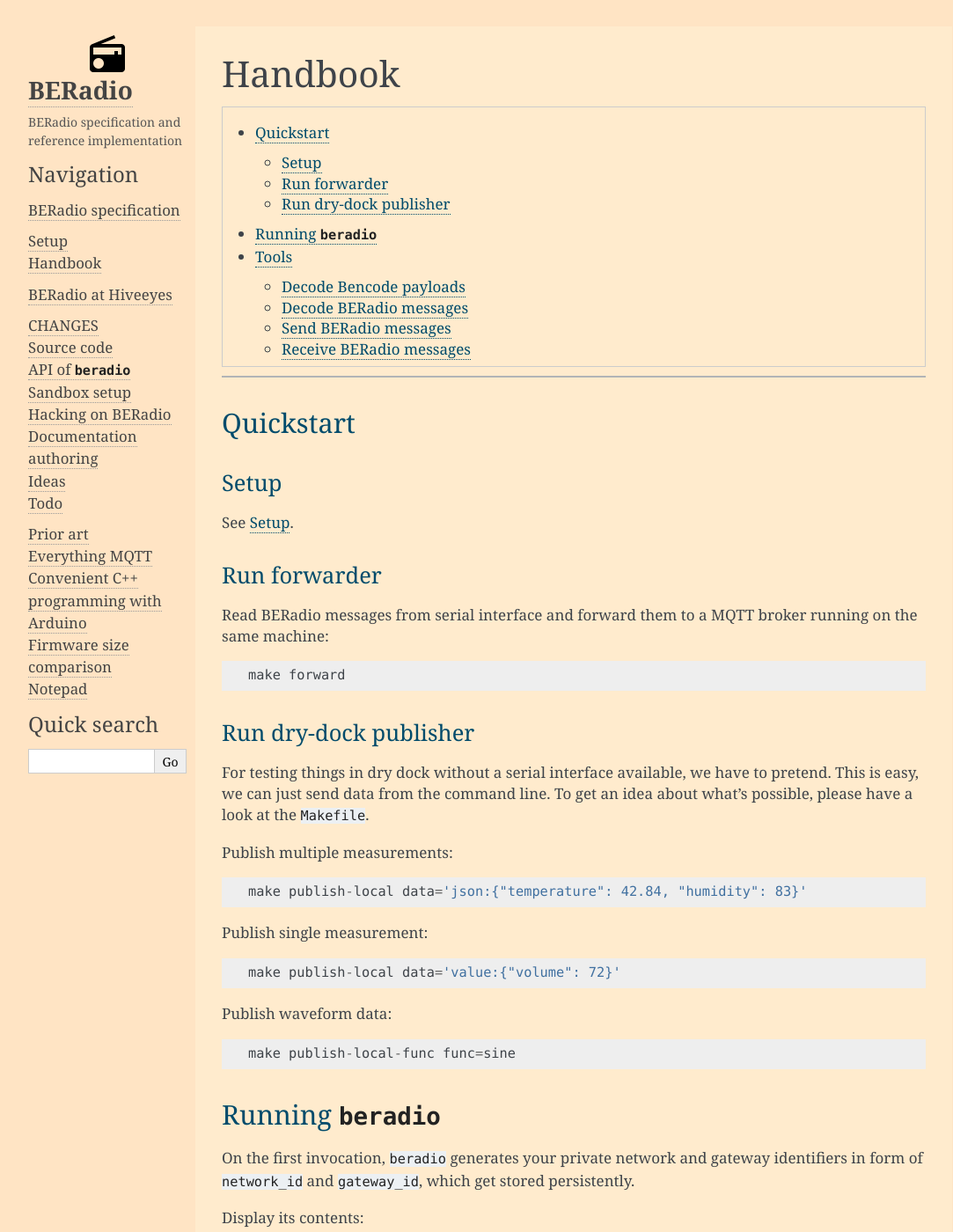
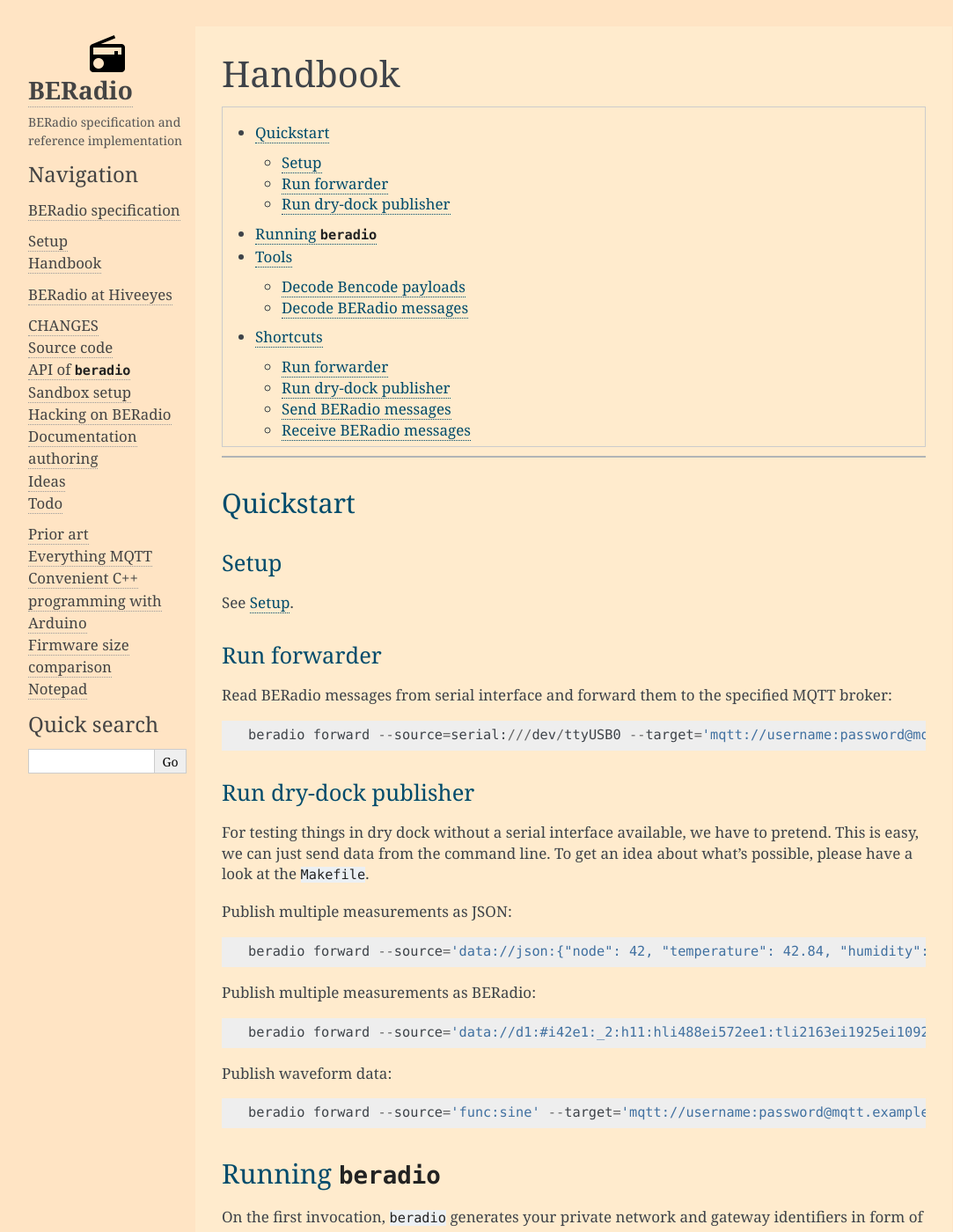
Before and after one commit to hiveeyes/beradio, a Sphinx documentation site: the page built from doc/source/handbook.rst, in a window 1280 px wide and 1400 px high. Shown: the whole window at 88% size, without its empty margins (42-1125 px from the left). Built offline with Sphinx 7.4.7, drawn with Linux system fonts in a browser that asks for light colours; pages that are not in the unit, such as notebooks, are missing from menus; some of the changed text lies outside the part shown.

Commit message:
Enable specifying MQTT authentication credentials from the command line

```diff
--- a/CHANGES.rst
+++ b/CHANGES.rst
@@ -6,6 +6,7 @@ CHANGES
 in progress
 ===========
 - Update MQTT topic suffix ``message-json`` to ``data.json``
+- Enable specifying MQTT authentication credentials from the command line
 
 
 2017-04-02 0.8.1
--- a/doc/source/handbook.rst
+++ b/doc/source/handbook.rst
@@ -21,13 +21,12 @@ Setup
 -----
 See :ref:`beradio-setup`.
 
-
 Run forwarder
 -------------
 
-Read BERadio messages from serial interface and forward them to a MQTT broker running on the same machine::
+Read BERadio messages from serial interface and forward them to the specified MQTT broker::
 
-    make forward
+    beradio forward --source=serial:///dev/ttyUSB0 --target='mqtt://username:password@mqtt.example.org'
 
 Run dry-dock publisher
 ----------------------
@@ -35,17 +34,17 @@ For testing things in dry dock without a serial interface available,
 we have to pretend. This is easy, we can just send data from the command line.
 To get an idea about what's possible, please have a look at the ``Makefile``.
 
-Publish multiple measurements::
+Publish multiple measurements as JSON::
 
-    make publish-local data='json:{"temperature": 42.84, "humidity": 83}'
+    beradio forward --source='data://json:{"node": 42, "temperature": 42.84, "humidity": 83}' --target='mqtt://username:password@mqtt.example.org'
 
-Publish single measurement::
+Publish multiple measurements as BERadio::
 
-    make publish-local data='value:{"volume": 72}'
+    beradio forward --source='data://d1:#i42e1:_2:h11:hli488ei572ee1:tli2163ei1925ei1092ei1354ee1:wi10677ee' --target='mqtt://username:password@mqtt.example.org'
 
 Publish waveform data::
 
-    make publish-local-func func=sine
+    beradio forward --source='func:sine' --target='mqtt://username:password@mqtt.example.org'
 
 
 Running ``beradio``
@@ -141,6 +140,35 @@ Protocol version 2::
         Windows: unknown
 
 
+Shortcuts
+=========
+
+Run forwarder
+-------------
+
+Read BERadio messages from serial interface and forward them to a MQTT broker running on the same machine::
+
+    make forward
+
+Run dry-dock publisher
+----------------------
+For testing things in dry dock without a serial interface available,
+we have to pretend. This is easy, we can just send data from the command line.
+To get an idea about what's possible, please have a look at the ``Makefile``.
+
+Publish multiple measurements::
+
+    make publish-local data='json:{"temperature": 42.84, "humidity": 83}'
+
+Publish single measurement::
+
+    make publish-local data='value:{"volume": 72}'
+
+Publish waveform data::
+
+    make publish-local-func func=sine
+
+
 Send BERadio messages
 ---------------------
 
```
Also changed, not shown: other parts of doc/source/handbook.rst (+1 -1 lines), 2 other files.
